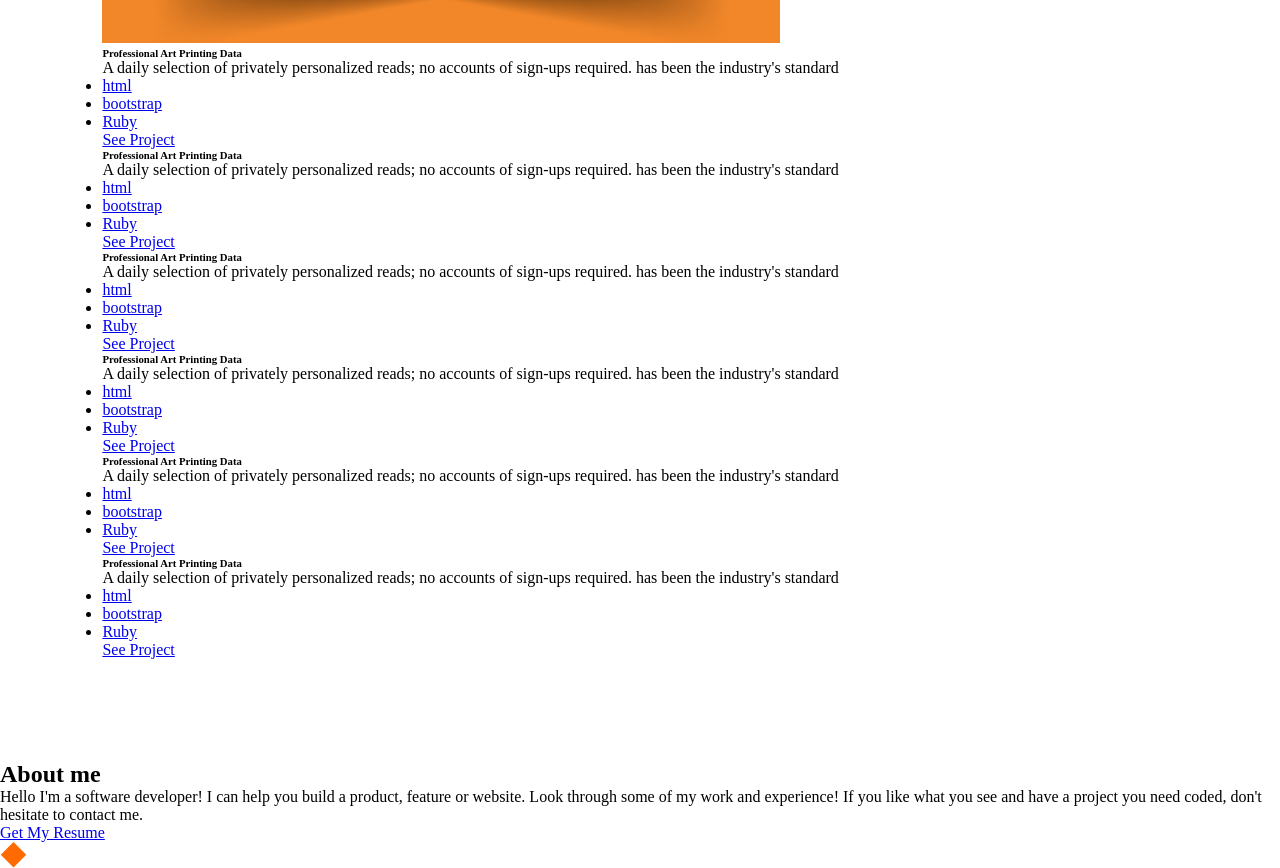
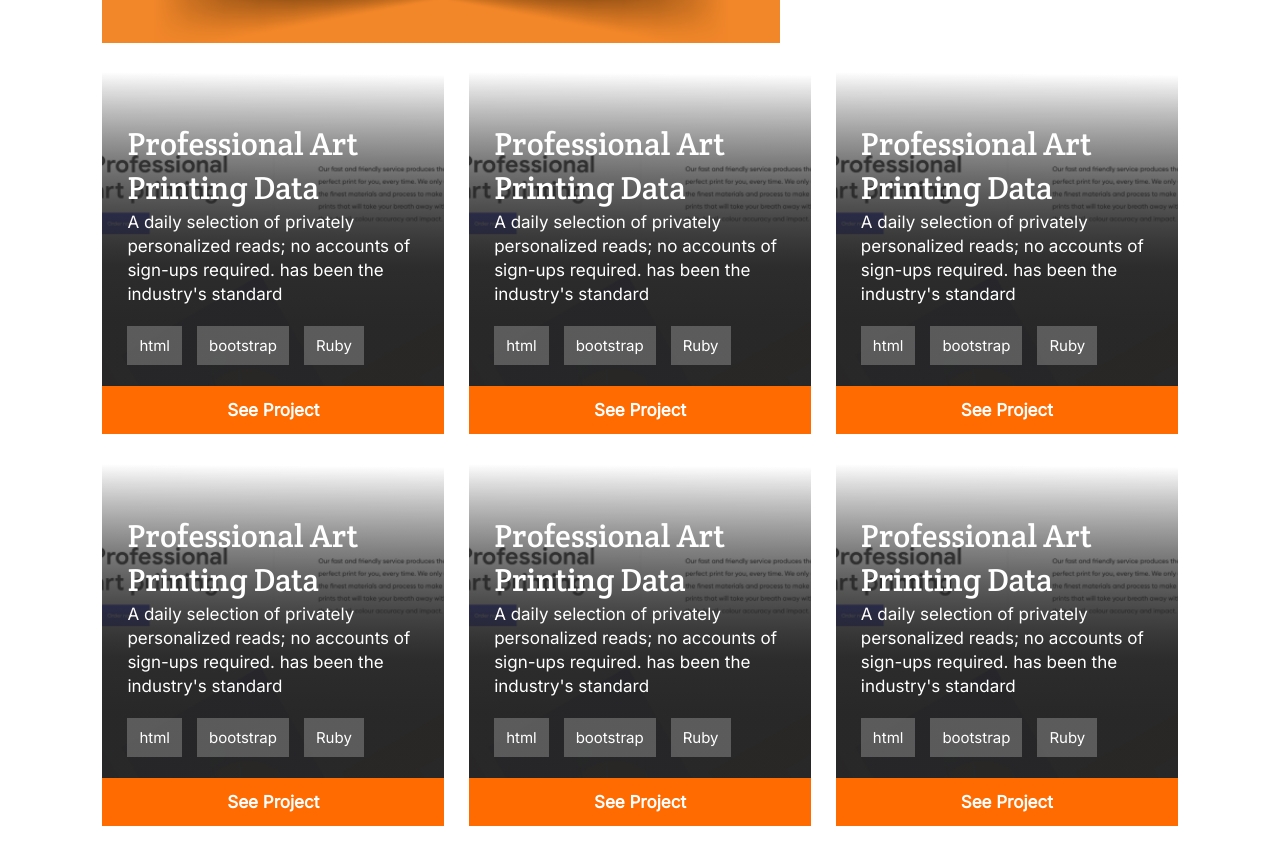
Before and after one commit to sumon766/portfolio-mobile-first, a website: page index.html in a window 1280 px wide. Shown: the part 936-1804 px from the top of the page. Drawn offline with Linux system fonts and the light colour scheme.

Commit message:
desktop version update

```diff
--- a/style.css
+++ b/style.css
@@ -717,6 +717,81 @@
   background: #d44e00;
 }
 
+.cards-container {
+  display: grid;
+  grid-template-columns: auto auto auto;
+  gap: 30px 25px;
+  margin-top: 25px;
+}
+
+.card {
+  background: linear-gradient(180.45deg, rgba(38, 38, 38, 0) 0.75%, rgba(38, 38, 38, 0.9) 61.94%), url(images/recent-works-background.png);
+  background-repeat: no-repeat;
+  background-size: cover;
+  padding: 50px 25px 30px 25px;
+}
+
+.card h6 {
+  font-family: 'Crete Round', sans-serif;
+  font-style: normal;
+  font-weight: 400;
+  font-size: 32px;
+  line-height: 44px;
+  color: #FFFFFF;
+}
+
+.card p {
+  font-family: 'Inter', sans-serif;
+  font-style: normal;
+  font-weight: 400;
+  font-size: 17px;
+  line-height: 24px;
+  color: #FFFFFF;
+}
+
+.card-tags {
+  margin-top: 30px;
+}
+
+.card-tags ul {
+  display: flex;
+}
+
+.card-tags ul li {
+  list-style-type: none;
+  margin-right: 15px;
+}
+
+.card-tags ul li a {
+  align-items: center;
+  padding: 10px 12px;
+  text-decoration: none;
+  background: rgba(255, 255, 255, 0.24);
+  font-family: 'Inter', sans-serif;
+  font-style: normal;
+  font-weight: 500;
+  font-size: 15px;
+  line-height: 20px;
+  color: #fff;
+}
+
+.details {
+  display: flex;
+  background-color: #ff6b00;
+  justify-content: center;
+  height: 48px;
+  width: auto;
+}
+
+.details a {
+  text-decoration: none;
+  color: #fff;
+  align-self: center;
+  font-family: 'Inter', sans-serif;
+  font-weight: 700;
+  font-size: 17px;
+}
+
 .contact {
   padding: 8%;
   display: flex;
@@ -817,6 +892,11 @@ input, textarea {
   background-color: #f55800;
   padding: 10px 12px;
   border: 0px;
+  cursor: pointer;
+}
+
+.contact-form button:hover {
+  background-color: #d44e00;
 }
 
 .footer {
```
